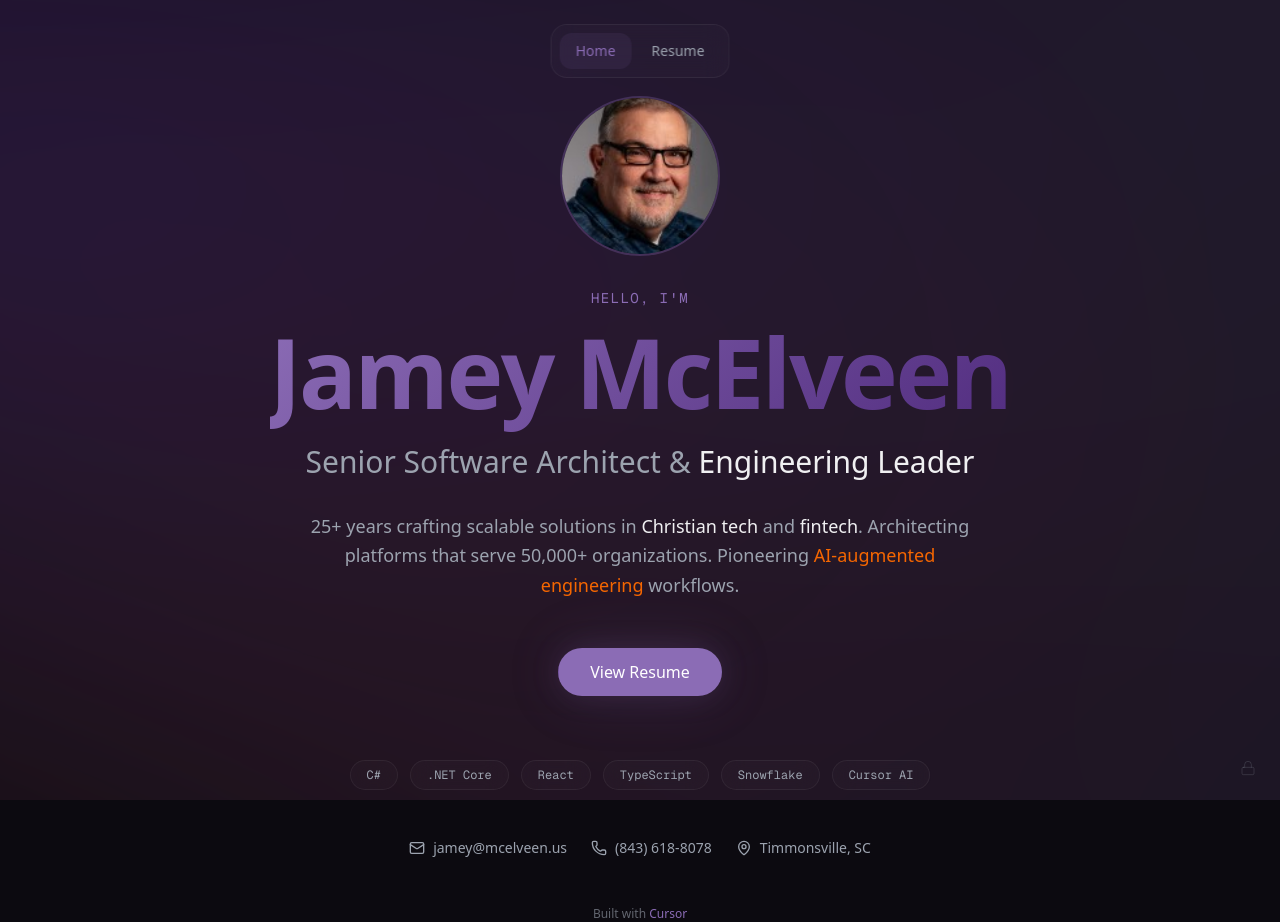
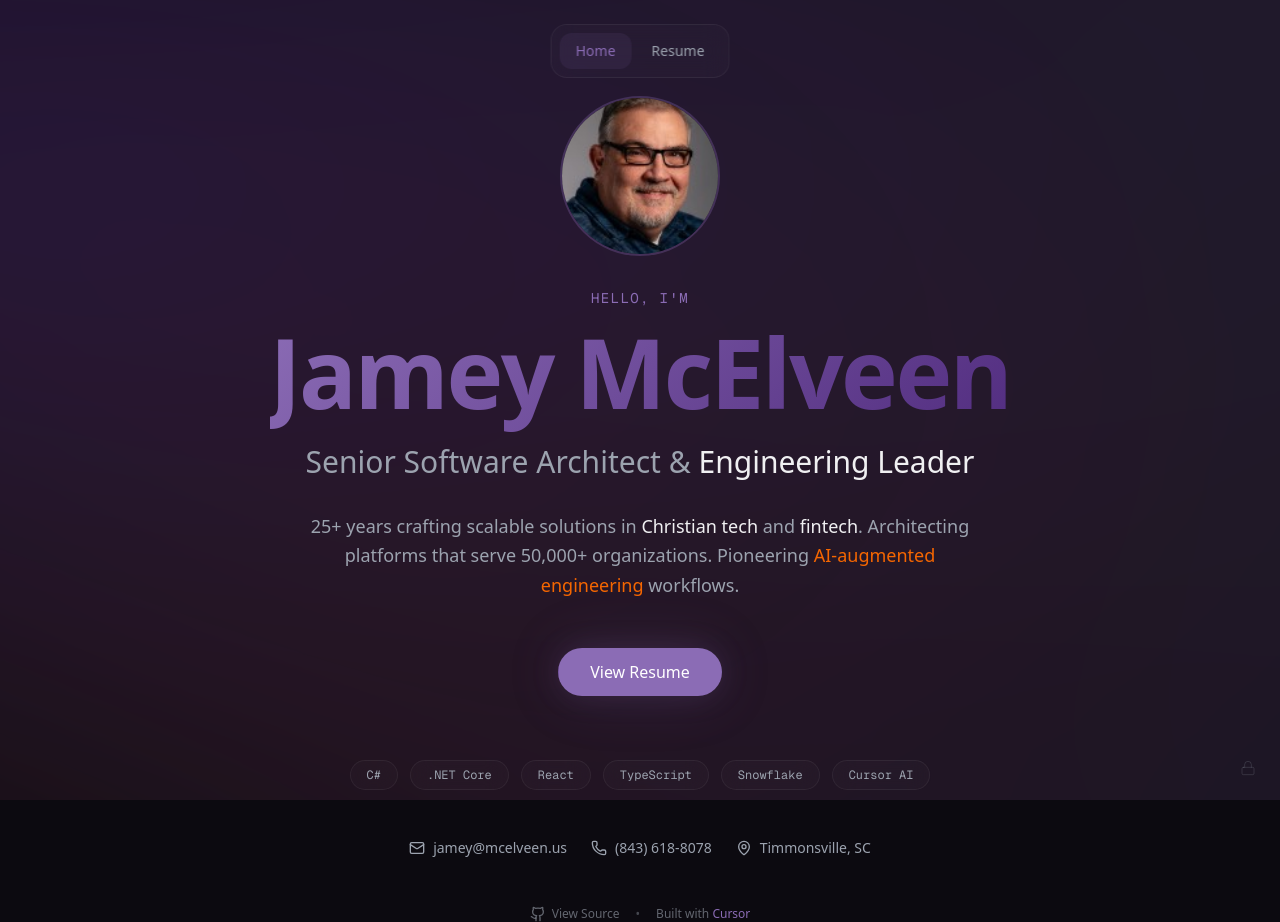
Before and after one commit to jameymcelveen/jameymcelveen.com, a Next.js app: page / in a window 1280 px wide. Built offline with nearby package versions, Linux system fonts and the light colour scheme.

Commit message:
feat: Add GitHub icon and link to homepage
- Added GitHub icon (Lucide) with link to repository
- Placed in footer section alongside Cursor acknowledgment
- Includes 'View Source' label for clarity
- Proper accessibility with aria-label

```diff
--- a/src/app/page.tsx
+++ b/src/app/page.tsx
@@ -6,7 +6,7 @@ import Image from 'next/image';
 import { useState, useEffect } from 'react';
 import { ObfuscatedEmail, ObfuscatedPhone } from '@/components/ObfuscatedContact';
 import { SecretLock } from '@/components/PinGate';
-import { MapPin } from 'lucide-react';
+import { MapPin, Github } from 'lucide-react';
 
 const containerVariants = {
   hidden: { opacity: 0 },
@@ -193,20 +193,33 @@ export default function Home() {
           </span>
         </motion.div>
 
-        {/* Cursor acknowledgment */}
+        {/* Footer links - GitHub and Cursor */}
         <motion.div
           variants={itemVariants}
-          className="text-foreground-muted/60 mt-8 text-xs sm:mt-12"
+          className="text-foreground-muted/60 mt-8 flex flex-wrap items-center justify-center gap-4 text-xs sm:mt-12"
         >
-          Built with{' '}
           <a
-            href="https://cursor.sh"
+            href="https://github.com/jameymelveen/jamey.mcelveen.us"
             target="_blank"
             rel="noopener noreferrer"
-            className="text-accent hover:text-accent/80 transition-colors"
+            className="hover:text-accent flex items-center gap-1.5 transition-colors"
+            aria-label="View source code on GitHub"
           >
-            Cursor
+            <Github className="h-4 w-4" />
+            <span>View Source</span>
           </a>
+          <span className="text-foreground-muted/40">•</span>
+          <span>
+            Built with{' '}
+            <a
+              href="https://cursor.sh"
+              target="_blank"
+              rel="noopener noreferrer"
+              className="text-accent hover:text-accent/80 transition-colors"
+            >
+              Cursor
+            </a>
+          </span>
         </motion.div>
       </motion.div>
 
```
